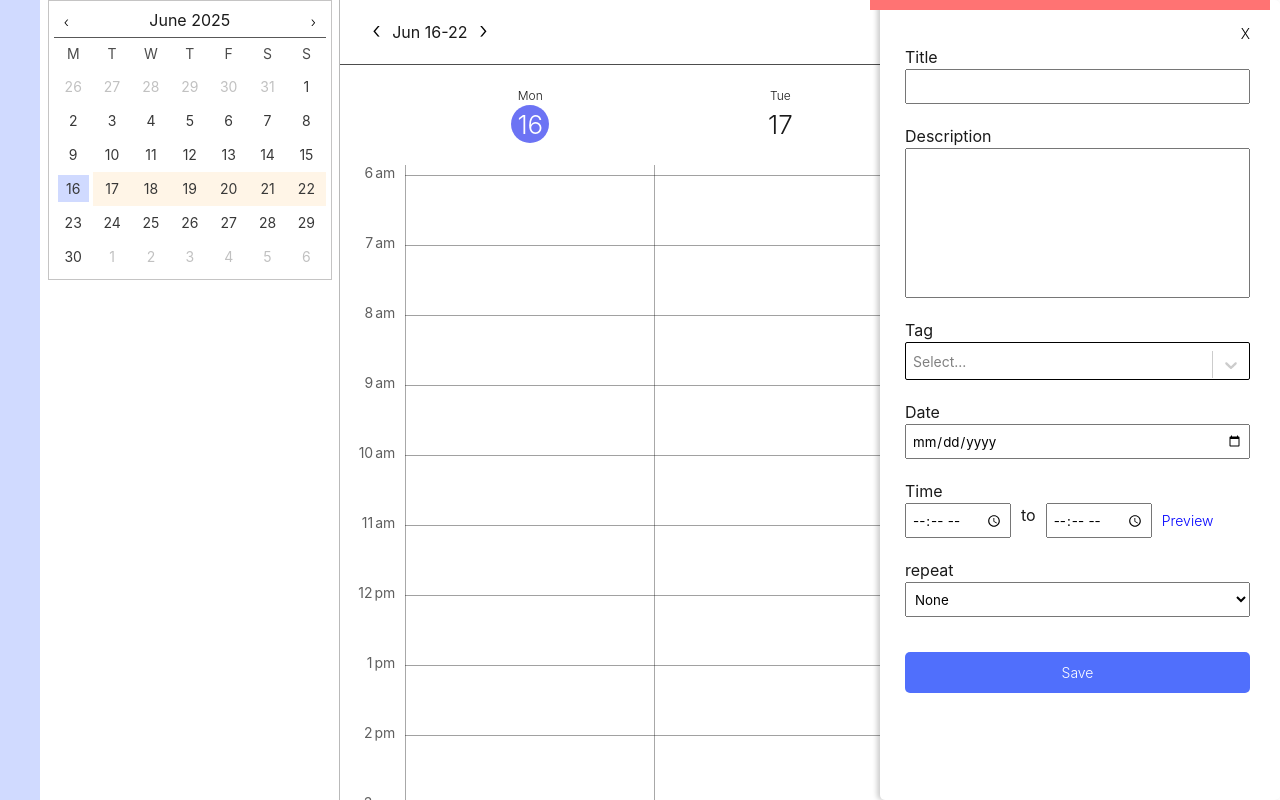
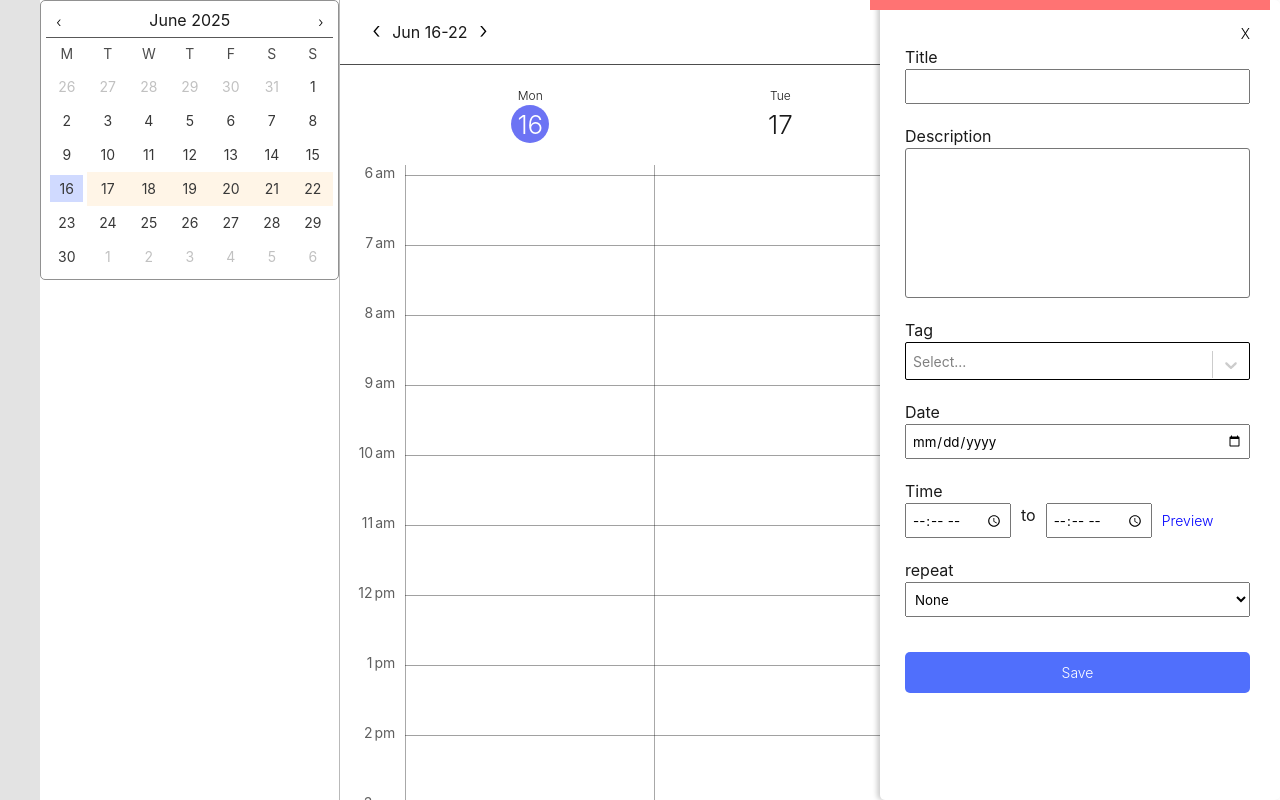
Before and after one commit to Rtam22/Planner, a React (Vite) app: page / in a window 1280 px wide. Both pictures are taken after a click on the button "Create Task". Built offline with nearby package versions, Linux system fonts and the light colour scheme.

Commit message:
Updated Styles

```diff
--- a/src/components/button.css
+++ b/src/components/button.css
@@ -46,3 +46,14 @@ button.warn {
 .btn-plain:hover {
   text-decoration: underline;
 }
+
+.btn-search {
+  width: 40px;
+  height: 35px;
+  background-color: #e5e9f4;
+  border-top: 1px solid rgb(100, 100, 100);
+  border-right: 1px solid rgb(100, 100, 100);
+  border-bottom: 1px solid rgb(100, 100, 100);
+  border-top-right-radius: 2px;
+  border-bottom-right-radius: 2px;
+}
--- a/src/components/calendar/calendar.css
+++ b/src/components/calendar/calendar.css
@@ -1,10 +1,11 @@
 .calendar {
-  border: 1px solid rgb(197, 196, 196);
-  width: 95%;
+  border: 1px solid rgb(145, 145, 145);
+  width: 100%;
   height: 280px;
   padding: 5px;
   display: flex;
   flex-direction: column;
+  border-radius: 5px;
 }
 
 .cal-header {
--- a/src/components/navigation/mainNavigation.css
+++ b/src/components/navigation/mainNavigation.css
@@ -1,7 +1,7 @@
 .main-navigation {
   min-height: 40px;
   width: 100vw;
-  background-color: #d0daff;
+  background-color: #e3e3e3;
   display: flex;
   padding: 0px 10px;
 }
--- a/src/components/taskView.css
+++ b/src/components/taskView.css
@@ -33,7 +33,6 @@
   overflow: hidden;
   resize: none;
   height: 88%;
-  min-height: 295px;
 }
 
 .task-view label {
@@ -59,7 +58,6 @@
 
 .task-view .description {
   height: 88%;
-  min-height: 300px;
 }
 
 .wrapper {
@@ -153,13 +151,16 @@ hr.full-width-horizontal {
 
   .task-view .description,
   .task-view textarea {
-    min-height: 420px;
     height: 97%;
   }
   .task-view input,
-  .task-view textarea,
   .task-view input[type="time"] {
     font-size: 14px;
+  }
+
+  .task-view textarea {
+    font-size: 16px;
+    line-height: 35px;
   }
 
   .task-view .container {
--- a/src/index.css
+++ b/src/index.css
@@ -77,8 +77,9 @@ select {
 
 textarea {
   height: 150px;
-  padding: 0 5px;
+  padding: 5px 5px;
   resize: none;
+  border-radius: 3px;
 }
 
 .wrapper {
```
